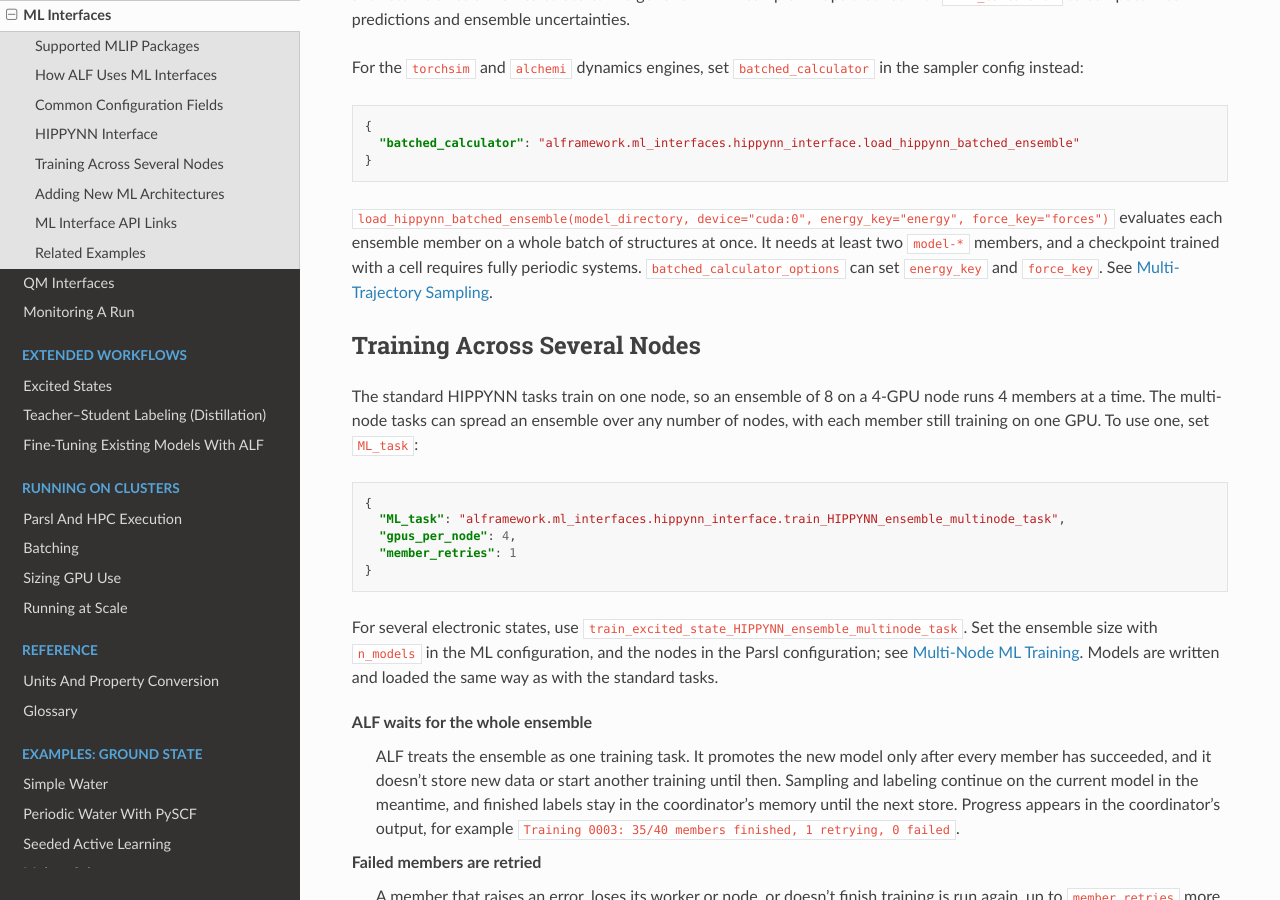
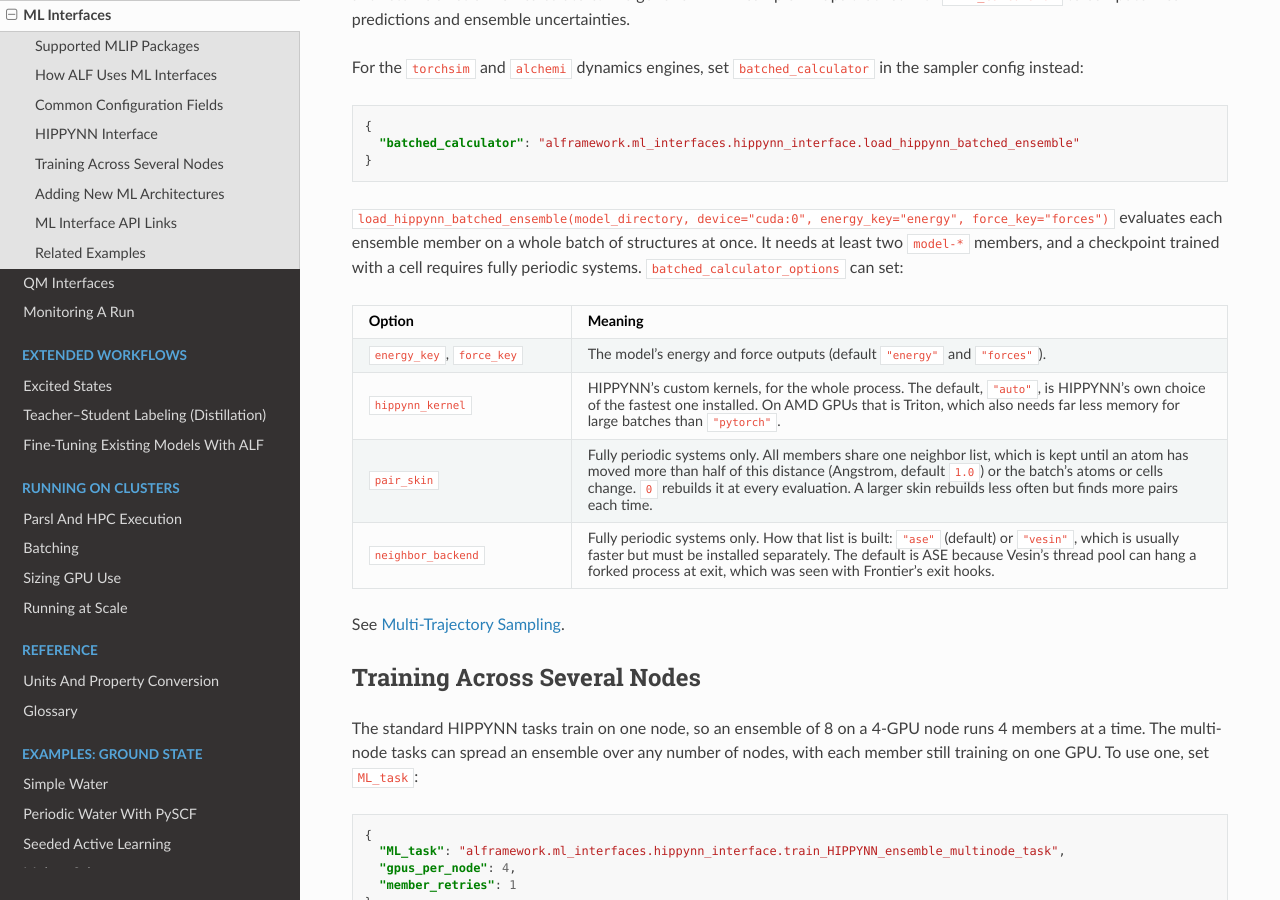
Before and after one commit to lanl/ALF, a Sphinx documentation site: the page built from docs/source/user_guide/ml_interfaces.rst, in a window 1280 px wide and 900 px high, scrolled down 3215 px. Built offline with Sphinx 7.4.7 and the Read the Docs theme 3.1.0, drawn with Linux system fonts in a browser that asks for light colours; pages that are not in the unit, such as notebooks, are missing from menus.

Commit message:
Document the batched ensemble's options, the task timeline, and the cleanup timeout
batched_calculator_options for load_hippynn_batched_ensemble (hippynn_kernel,
pair_skin, neighbor_backend), ALF_TASK_TIMELINE_DIR, and ALF_PARSL_CLEANUP_TIMEOUT
were settable but not in the user guide.

Co-Authored-By: Claude Opus 5.5 <noreply@anthropic.com>

```diff
--- a/docs/source/user_guide/ml_interfaces.rst
+++ b/docs/source/user_guide/ml_interfaces.rst
@@ -204,8 +204,31 @@ the sampler config instead:
 ``load_hippynn_batched_ensemble(model_directory, device="cuda:0", energy_key="energy",
 force_key="forces")`` evaluates each ensemble member on a whole batch of structures
 at once. It needs at least two ``model-*`` members, and a checkpoint trained with a
-cell requires fully periodic systems. ``batched_calculator_options`` can set
-``energy_key`` and ``force_key``. See :ref:`samplers-multi-trajectory`.
+cell requires fully periodic systems. ``batched_calculator_options`` can set:
+
+.. list-table::
+   :header-rows: 1
+   :widths: 25 75
+
+   * - Option
+     - Meaning
+   * - ``energy_key``, ``force_key``
+     - The model's energy and force outputs (default ``"energy"`` and ``"forces"``).
+   * - ``hippynn_kernel``
+     - HIPPYNN's custom kernels, for the whole process. The default, ``"auto"``, is HIPPYNN's own
+       choice of the fastest one installed. On AMD GPUs that is Triton, which also needs far less
+       memory for large batches than ``"pytorch"``.
+   * - ``pair_skin``
+     - Fully periodic systems only. All members share one neighbor list, which is kept until an atom
+       has moved more than half of this distance (Angstrom, default ``1.0``) or the batch's atoms or
+       cells change. ``0`` rebuilds it at every evaluation. A larger skin rebuilds less often but
+       finds more pairs each time.
+   * - ``neighbor_backend``
+     - Fully periodic systems only. How that list is built: ``"ase"`` (default) or ``"vesin"``, which
+       is usually faster but must be installed separately. The default is ASE because Vesin's thread
+       pool can hang a forked process at exit, which was seen with Frontier's exit hooks.
+
+See :ref:`samplers-multi-trajectory`.
 
 .. _ml-multinode-training:
 
--- a/docs/source/user_guide/parsl.rst
+++ b/docs/source/user_guide/parsl.rst
@@ -431,6 +431,10 @@ time limit. ``SIGKILL`` can't be handled, and neither can a kill that arrives be
 After either one, the interchange can keep running and keep nodes allocated until walltime, so check
 ``squeue`` and cancel any leftover blocks yourself.
 
+ALF cancels the blocks through the scheduler first, since Parsl's cleanup can wait without a limit for an
+interchange that is no longer answering. It then gives Parsl's cleanup 120 seconds, or the number set in
+``ALF_PARSL_CLEANUP_TIMEOUT`` in the coordinator's environment, before exiting anyway.
+
 ALF also stops with an error if Parsl permanently stops the builder, sampler, QM, or ML executor, because
 every task on it would fail from then on. The error includes Parsl's reason. Status is saved first, but
 labels that finished since the last store are lost. Restart ALF once the cause is fixed. A failed standby
```
Also changed, not shown: docs/source/user_guide/monitoring.rst (+13 -0 lines).
